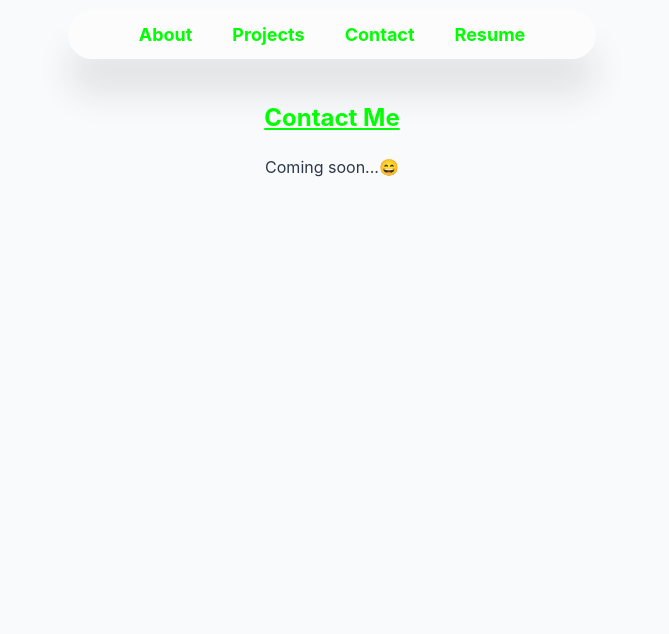
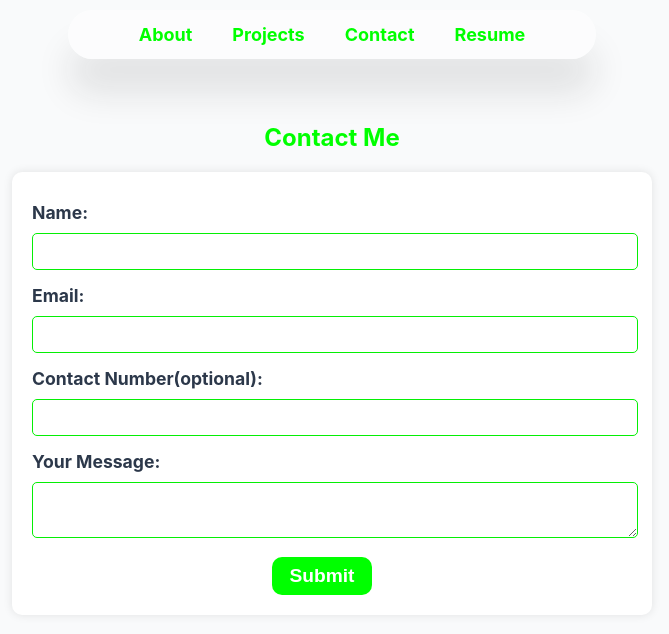
Before and after one commit to ace-cltr/portfolio, a React (Vite) app: page /Contact in a window 1280 px wide. Shown: the top 634 px of the page, without its empty margins (308-977 px from the left). Built offline with nearby package versions, Linux system fonts and the light colour scheme.

Commit message:
added contact me section

```diff
--- a/src/App.css
+++ b/src/App.css
@@ -187,6 +187,19 @@ a:hover {
   .github img {
     max-width: 100%;
   }
+
+  .social-buttons img{
+    height: 20px;
+    cursor: pointer;
+  }
+
+  .social-buttons p {
+    padding: 2px;
+    font-weight: bold;
+    border-radius: 20px;
+    cursor: pointer;
+    margin-left: 10px ;
+  }
 }
 
 /* ----------- Footer ------------ */
--- /dev/null
+++ b/src/components/ContactMe.css
@@ -0,0 +1,56 @@
+/* src/ContactMe.css */
+.contact-me {
+  max-width: 600px;
+  margin: 0 auto;
+  padding: 20px;
+
+  border-radius: 10px;
+  box-shadow: 0 0 10px rgba(0, 0, 0, 0.1);
+  background-color: #fff;
+}
+
+.contact-me h2 {
+  text-align: center;
+  margin-bottom: 20px;
+  font-size: 2em;
+}
+
+.form-group {
+  margin-bottom: 15px;
+}
+
+.form-group label {
+  display: block;
+  margin-bottom: 5px;
+  font-size: 1.1rem;
+  font-weight: bold;
+  display: flex;
+  margin: 10px 0;
+}
+
+.form-group input, textarea {
+  width: 100%;
+  padding: 7px 2px;
+  border: 1px solid #05ef05;
+  border-radius: 5px;
+  font-size: 1.1rem;
+}
+
+button {
+  display: block;
+  width: 100px;
+  margin: 0 40%;
+  padding: 8px;
+  background-color: #00ff00;
+  color: #fff;
+  border: none;
+  border-radius: 10px;
+  font-size: 1.2em;
+  font-weight: 600;
+  cursor: pointer;
+  transition: background-color 0.3s;
+}
+
+button:hover {
+  background-color: #03ee03;;
+}
--- /dev/null
+++ b/src/components/ContactMe.tsx
@@ -0,0 +1,79 @@
+import React, { useState } from "react";
+import "./ContactMe.css";
+
+const ContactMe: React.FC = () => {
+  const [formData, setFormData] = useState({
+    name: "",
+    email: "",
+    contact: "",
+    organization: "",
+  });
+
+  const handleChange = (e) => {
+    const { name, value } = e.target;
+    setFormData({
+      ...formData,
+      [name]: value,
+    });
+  };
+
+  const handleSubmit = (e) => {
+    e.preventDefault();
+    // Handle form submission logic here
+    alert("This section doesn't work yet");
+  };
+  const styles: React.CSSProperties = {
+    color: "#00ff00",
+    marginTop: "50px",
+  };
+  return (
+    <div>
+      <h2 style={styles}>Contact Me</h2>
+      <div className="contact-me">
+        <form onSubmit={handleSubmit}>
+          <div className="form-group">
+            <label htmlFor="name">Name:</label>
+            <input
+              type="text"
+              id="name"
+              name="name"
+              value={formData.name}
+              onChange={handleChange}
+              required
+            />
+          </div>
+          <div className="form-group">
+            <label htmlFor="email">Email:</label>
+            <input
+              type="email"
+              id="email"
+              name="email"
+              value={formData.email}
+              onChange={handleChange}
+              required
+            />
+          </div>
+          <div className="form-group">
+            <label htmlFor="contact">Contact Number(optional):</label>
+            <input
+              type="tel"
+              id="contact"
+              name="contact"
+              value={formData.contact}
+              onChange={handleChange}
+            />
+          </div>
+          <div className="form-group">
+            <label htmlFor="organization">Your Message:</label>
+            <textarea onChange={handleChange} value={formData.organization} />
+          </div>
+          <button type="submit" onClick={handleSubmit}>
+            Submit
+          </button>
+        </form>
+      </div>
+    </div>
+  );
+};
+
+export default ContactMe;
--- a/src/components/Github.tsx
+++ b/src/components/Github.tsx
@@ -1,12 +1,8 @@
 import React from "react";
+import ContactMe from "./ContactMe";
 
 const Github: React.FC = () => {
-  return (
-    <div className="github">
-      <h2>Contact Me</h2>
-      <p>Coming soon...😄</p>
-    </div>
-  );
+  return <ContactMe />;
 };
 
 export default Github;
```
